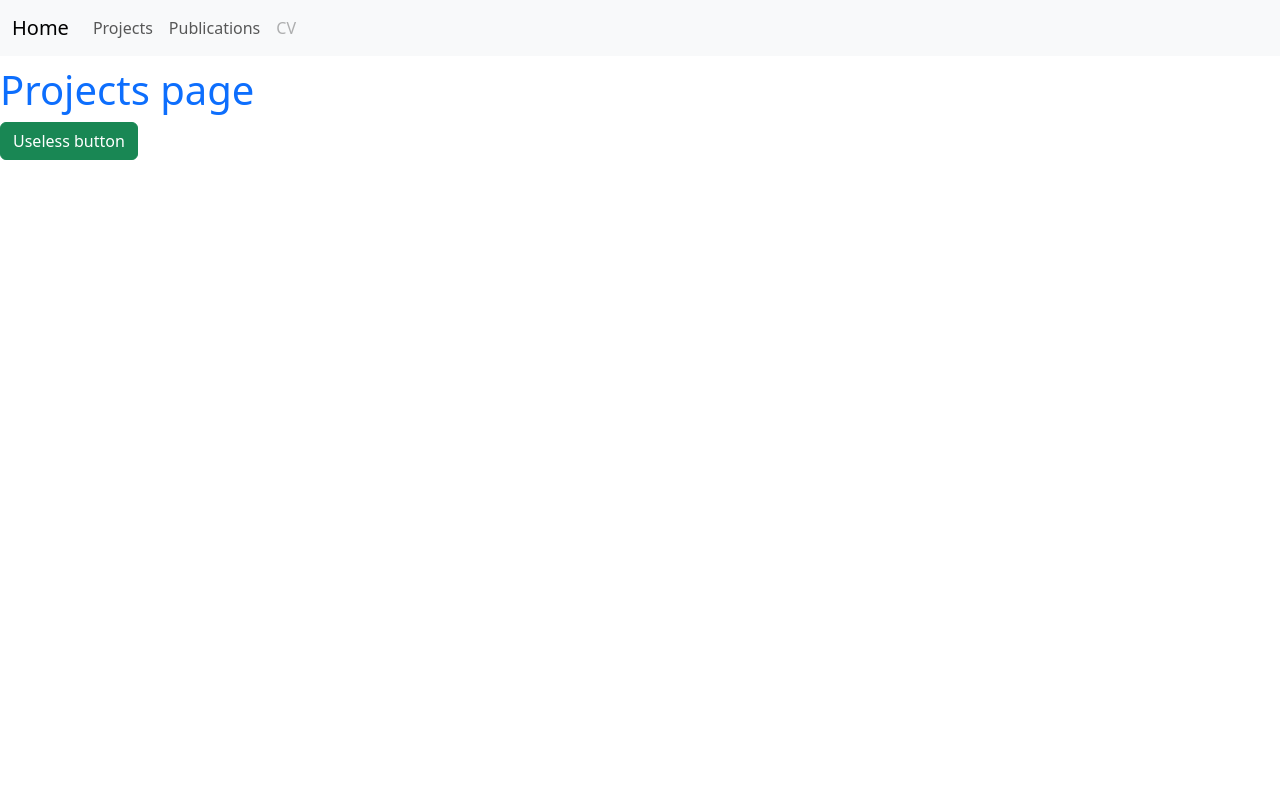
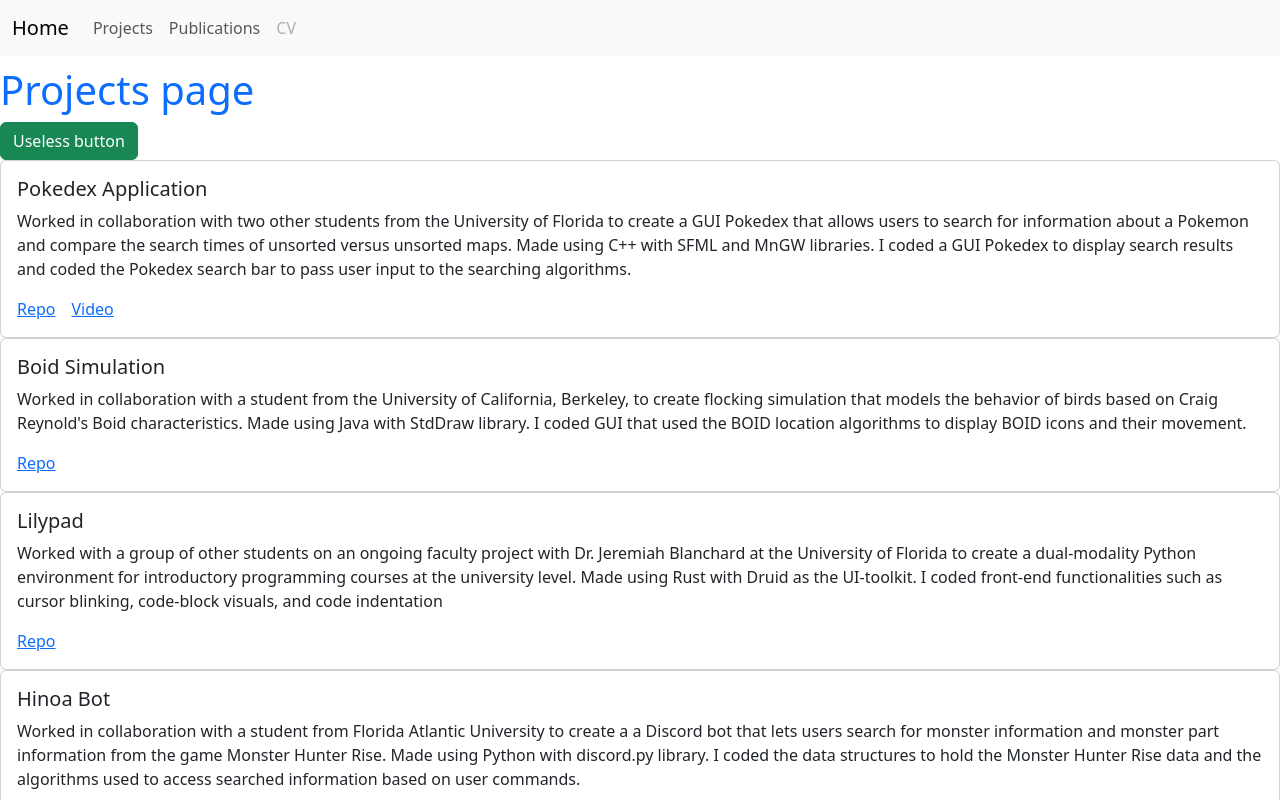
Before and after one commit to adehoog/adehoog.github.io, a React (Vite) app: page /projects in a window 1280 px wide. Shown: the top 800 px of the page. Built offline with nearby package versions, Linux system fonts and the light colour scheme.

Commit message:
Projects page. Switched from json to jsx

```diff
--- a/src/assets/projects.json
+++ b/src/assets/projects.jsx
@@ -1,5 +1,5 @@
-{
-"projects":[
+
+export const projects = [
     {
     "title":"Pokedex Application",
     "desc":"Worked in collaboration with two other students from the University of Florida to create a GUI Pokedex that allows users to search for information about a Pokemon and compare the search times of unsorted versus unsorted maps. Made using C++ with SFML and MnGW libraries. I coded a GUI Pokedex to display search results and coded the Pokedex search bar to pass user input to the searching algorithms.",
@@ -94,4 +94,3 @@
     "langs": ["C++", "Makefile", "GLSL"]
     }
 ]
-}
--- a/src/components/Projects.jsx
+++ b/src/components/Projects.jsx
@@ -1,10 +1,40 @@
 import 'bootstrap/dist/css/bootstrap.min.css';
+import {projects} from "../assets/projects";
+
+function langPills({langs}) {
+  console.log(langs);
+  //TODO: language pills not working
+  return (
+    <div key={Math.random()}>
+      <p>{langs}</p>
+      <span class="badge text-bg-primary">{langs}</span>
+    </div>
+
+  )
+}
+
+function projectCard({title, desc, video, repo, langs, index}) {
+  return(
+    <div key={title} class="card">
+      <div class="card-body">
+        <h5 class="card-title">{title}</h5>
+        <p class="card-text">{desc}</p>
+        <a href={repo} class="card-link">Repo</a>
+        <a href={video} class="card-link">
+          {video !== undefined ? "Video" : null}
+        </a>
+      </div>
+    </div>
+  )
+}
 
 function Projects() {
+  //TODO: make prettier
   return (
     <>
       <h1 className="text-primary">Projects page</h1>
       <button className="btn btn-success">Useless button</button>
+      {projects.map(projectCard)}
     </>
   )
 }
```
